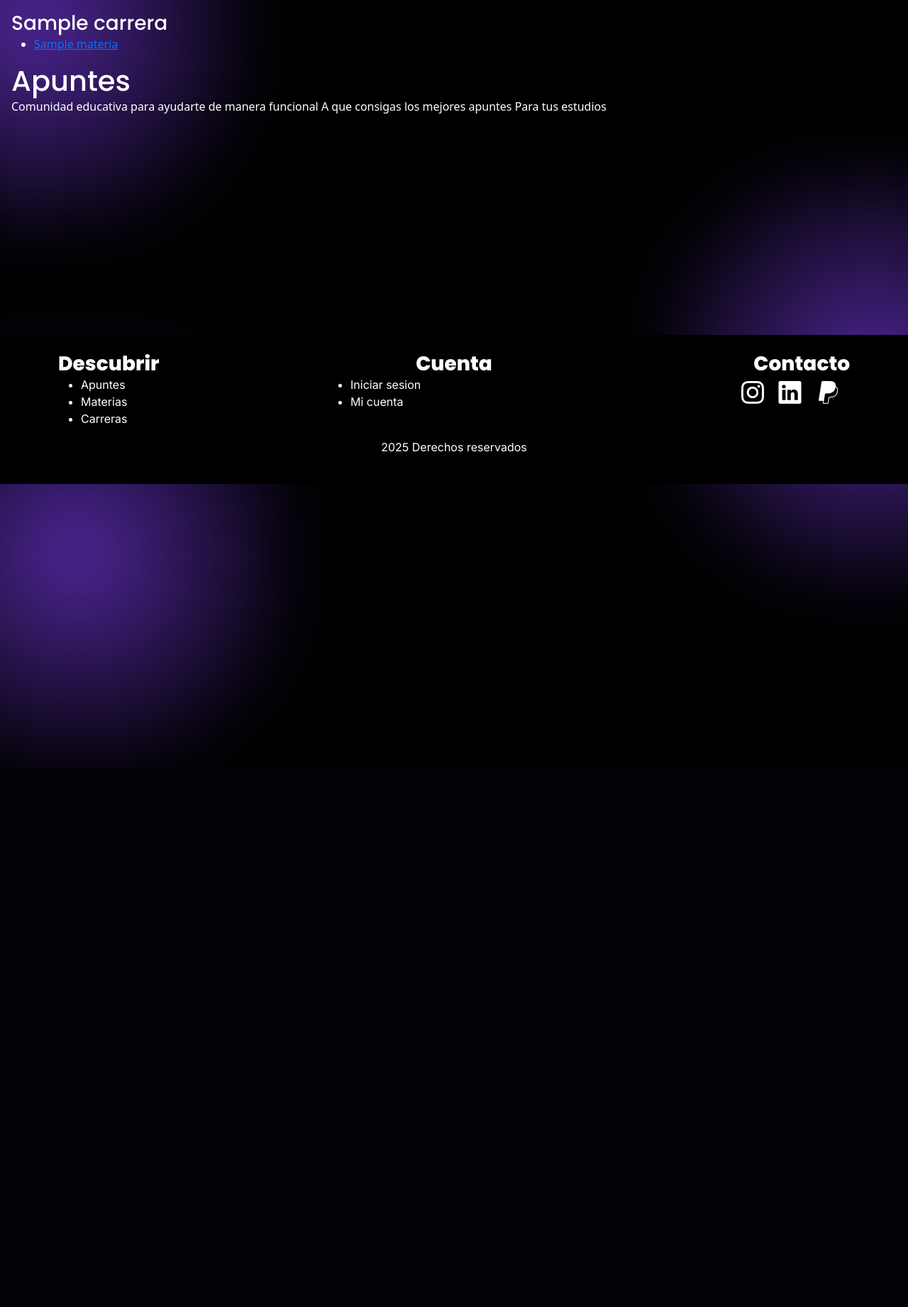
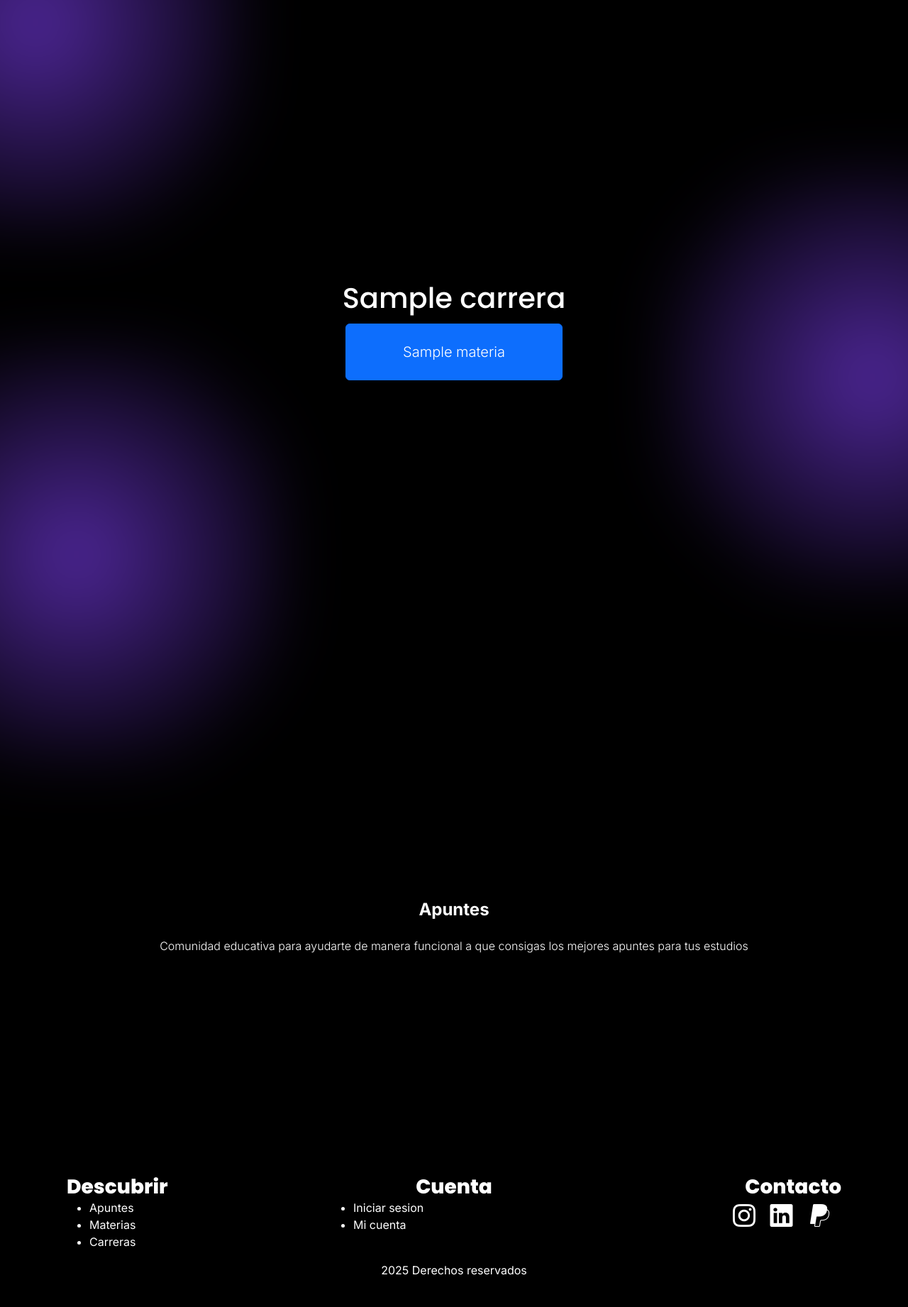
Before and after one commit to colochampre/django_apuntes, a Django app: page /materias/por_carrera/1/ in a window 1280 px wide; the page is wider, and only the part inside the window is pictured. Shown: the part 118-1960 px from the top of that part at 71% size. Before the commit the page ends 1189 px from the top of that part, so only its background shows below. Run offline with Django 5.2, Linux system fonts and the light colour scheme; tables that the repository leaves empty hold one stand-in row (values such as "Sample post"); some web fonts are replaced.

Commit message:
Add: estetica de los htmls

```diff
--- a/apuntes/static/css/base.css
+++ b/apuntes/static/css/base.css
@@ -143,27 +143,24 @@ footer .col{
 body::before,
 body::after {
     content: "";
-    position: absolute;
+    position: fixed;
     width: 600px;
     height: 600px;
     background: radial-gradient(circle, rgba(131, 65, 255, 0.6) 0%, rgba(131, 65, 255, 0) 80%);
     filter: blur(40px);
     z-index: -1;
 }
-
 body::before {
     top: -150px;
     left: -250px;
 }
-
-
 body::after {
     bottom: -150px;
     right: -250px;
 }
 html::before {
     content: "";
-    position: absolute;
+    position: fixed;
     width: 600px;
     height: 600px;
     background: radial-gradient(circle, rgba(131, 65, 255, 0.6) 0%, rgba(131, 65, 255, 0) 80%);
@@ -181,7 +178,6 @@ html::before {
     color:white;
     font-family: 'Inter', sans-serif;
 }
-
 .btn-custom:hover{
     color:blueviolet;
     background-color: white;
@@ -199,3 +195,6 @@ html, body {
     background-color: #000000;
     color:#fff
 }
+.row{
+    margin:0;
+}
--- /dev/null
+++ b/apuntes/static/css/materias.css
@@ -0,0 +1,58 @@
+.centro{
+    background-color: transparent;
+    width: 100%;
+    height: 100vh;
+    margin:0;
+    padding:0;
+    min-height: 100vh;
+    display: flex;
+    flex-direction: column;
+    justify-content: center;
+    text-align: center;
+    padding-top: 10%;
+    gap:1.5rem;
+}
+.texto-seccion a{
+    width: 100%;
+    max-width: 1000px;
+    text-decoration: none;
+    color:white;
+    justify-content: center;
+    font-family:'Inter', sans-serif;
+    font-weight:300;
+}
+.texto-seccion li{
+    font-family:'Inter', sans-serif;
+    font-weight:300;
+    font-size: 1.5rem;
+}
+.texto-seccion h1{
+    font-family:'Inter', sans-serif;
+    font-weight:700;
+    font-size: 1.5rem;
+}
+.texto-seccion h2{
+    font-family:'Inter', sans-serif;
+    font-weight:700;
+    font-size: 1.5rem;
+}
+.texto-seccion p{
+    width: 100%;
+    max-width: 1000px;
+    justify-content: center;
+    font-family:'Inter', sans-serif;
+    font-weight:300;
+}
+.btn-primary{
+    width: 50%;
+    height: 10vh;
+}
+.btn-primary a{
+    font-family:'Inter', sans-serif;
+    font-weight:300;
+    font-size: 1.25rem;
+}
+.btn-custom{
+    background-color: blueviolet;
+    color:white;
+}
--- a/apuntes/templates/gestion_materias/lista_materias.html
+++ b/apuntes/templates/gestion_materias/lista_materias.html
@@ -2,52 +2,67 @@
 {% load static %}
 
 {% block title %}Materias de {{ carrera.nombre }}{% endblock %}
+{% block otros_css %}<link rel="stylesheet" href="{% static 'css/materias.css' %}">{% endblock %}
 
 {% block content %}
-<div class="layout-container-sidebar">
-
-    <aside class="sidebar">
-        <div class="sidebar-section">
-            <h3>{{ carrera.nombre }}</h3>
-            <ul>
+<section class="centro">
+    <div class="container-fluid">
+            <h1>{{ carrera.nombre }}</h1>
+            <div class="d-grid gap-2 col-6 mx-auto">
+                <ul class="list-unstyled texto-seccion">
                     {% for materia in materias %}
-                    <li>
+                    <li class="py-2 mt-1">
+                        <button class="btn btn-primary" type="button">
                             <a href="?materia_id={{ materia.id }}">{{ materia.nombre }}</a>
+                        </button>
                     </li>
                     {% empty %}
-                    <li style="padding: 10px 15px; color: #666;">
+                        <li class="py-4 mt-2">
                             No hay materias cargadas.
                         </li>
                     {% endfor %}
                 </ul>
             </div>
-    </aside>
-
-    <main class="content-area">
+</section>
+<section class="centro">
+        <div class="container-fluid">
+            <main class="row justify-content-center texto-seccion">
                 {% if materia_seleccionada %}
-            <div class="d-flex justify-content-between align-items-center mb-4">
-                <h1>Apuntes de: {{ materia_seleccionada.nombre }}</h1>
-                <a href="{% url 'gestion_apuntes:subir_apunte' %}" class="btn btn-primary">Subir Contenido</a>
+                <h1 class="py-4 mt-2">Apuntes de: {{ materia_seleccionada.nombre }}</h1>
+                    <div class="d-flex justify-content-center align-items-center mb-4">
+                        <button class="btn btn-primary" type="button">
+                            <a href="{% url 'gestion_apuntes:subir_apunte' %}">Subir Contenido</a>
+                        </button>
                     </div>
 
                     {% if apuntes %}
-                <ul>
+                    <div class="d-flex justify-content-center align-items-center mb-4">
+                        <ul class="list-unstyled texto-seccion">
                             {% for apunte in apuntes %}
-                        <li>
-                            <h3>{{ apunte.titulo }}</h3>
+                                <li class="py-4 mt-5">
+                                    <h2>{{ apunte.titulo }}</h2>
                                     <p>Subido el {{ apunte.fecha_publicacion|date:"d/m/Y" }}</p>
                                     <p>{{ apunte.descripcion|default:"Sin descripción." }}</p>
+                                    <button class="btn btn-secondary" type="button">
                                         <a href="{% url 'gestion_apuntes:descargar_apunte' apunte.id %}">Descargar</a>
+                                    </button>
+
                                 </li>
                             {% endfor %}
                         </ul>
                     {% else %}
                         <p>No hay material subido todavía.</p>
                     {% endif %}
+                    </div>
                 {% else %}
-            <h1>Apuntes</h1>
-            <p>Comunidad educativa para ayudarte de manera funcional A que consigas los mejores apuntes Para tus estudios</p>
+
+                    <h2 class="py-4 mt-5">Apuntes</h2>
+                    <p>Comunidad educativa para ayudarte de manera funcional a que consigas los mejores apuntes para tus estudios</p>
                 {% endif %}
             </main>
         </div>
+
+        </div>
+    </div>
+</section>
 {% endblock %}
--- a/apuntes/templates/gestion_usuarios/perfil.html
+++ b/apuntes/templates/gestion_usuarios/perfil.html
@@ -7,7 +7,7 @@
 <div class="container mt-5">
     <div class="row justify-content-center">
         <div class="col-md-8">
-            <div class="card">
+            <div class="card bg-black text-white">
                 <div class="card-header">
                     <h2 class="text-center">Mi Perfil</h2>
                 </div>
```
Also changed, not shown: apuntes/gestion_usuarios/templates/gestion_usuarios/login.html (+5 -4 lines), apuntes/gestion_usuarios/templates/gestion_usuarios/register.html (+5 -4 lines), apuntes/static/css/apuntes.css (+19 -0 lines), apuntes/static/css/home.css (+6 -3 lines), apuntes/static/css/register.css (added, +16 -0 lines), apuntes/templates/gestion_apuntes/subir_apunte.html (+15 -6 lines). Lines whose indentation alone changed are shown as unchanged.
